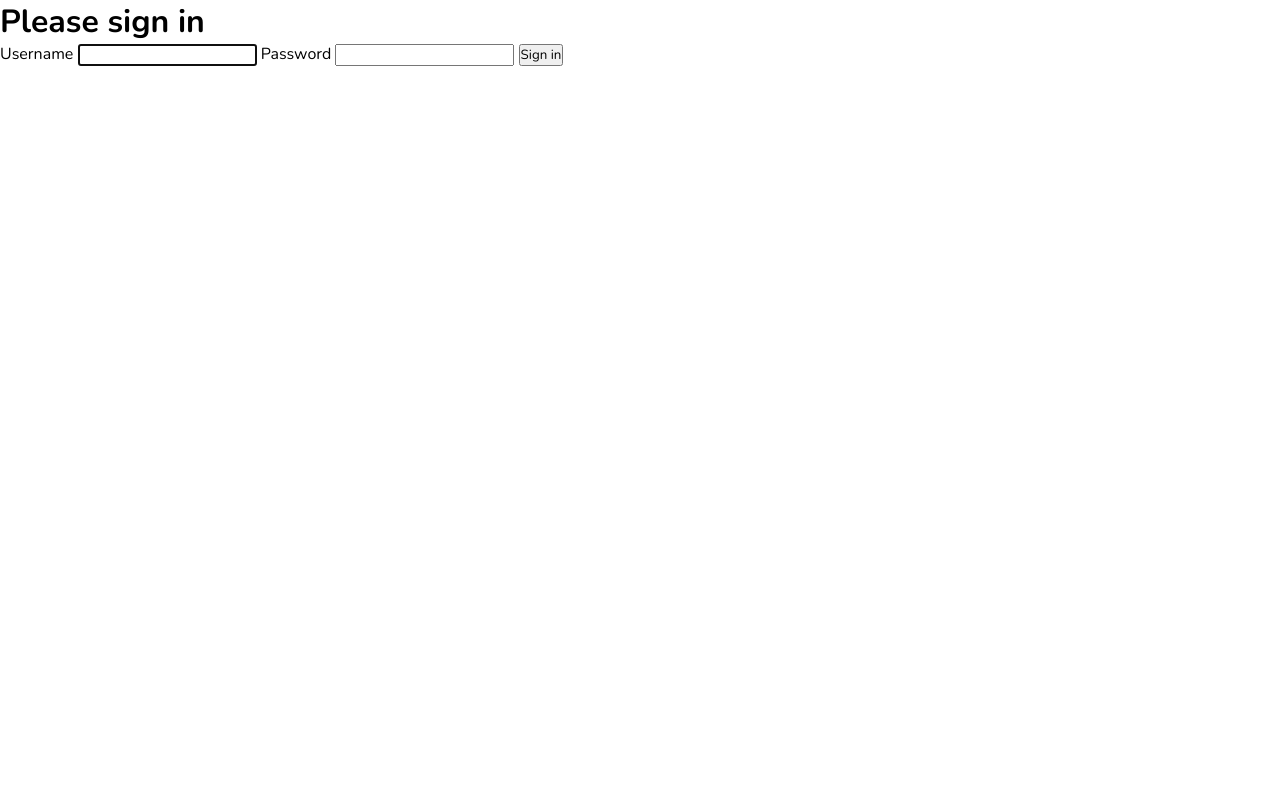
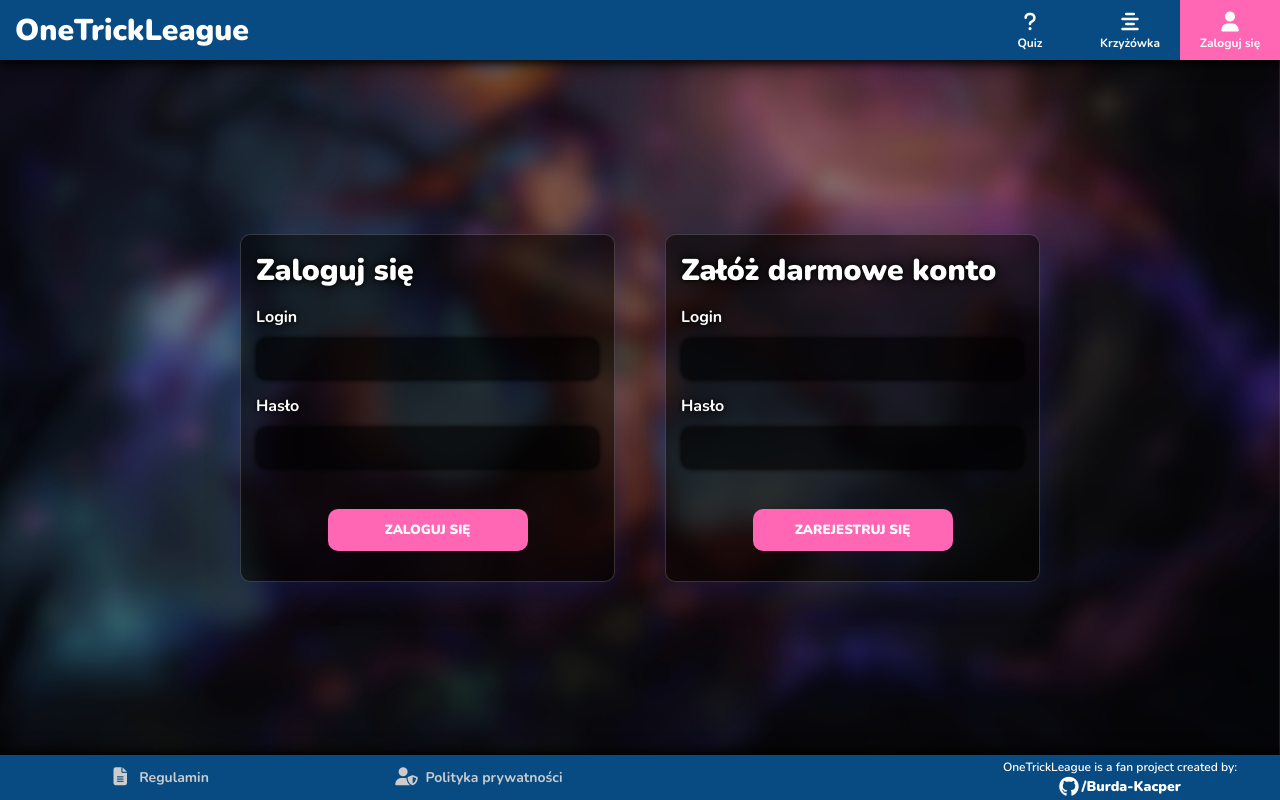
Before and after one commit to Burda-Kacper/OneTrickLeague, a Symfony app: template templates/security/login.html.twig in a window 1280 px wide. Run offline with Twig, Linux system fonts and the light colour scheme; the template is opened without the code that fills it, so the values that code supplies are empty; some libraries are stand-ins or nearby versions.

Commit message:
Add login view (sign up not working yet)

```diff
--- a/public/css/main.css
+++ b/public/css/main.css
@@ -85,6 +85,14 @@
 
 .otl-box-shadow {
   box-shadow: 0 0 5px #000, 0 0 15px #000; }
+
+.otl-glass {
+  background: rgba(0, 0, 0, 0.5);
+  box-shadow: 0 8px 32px 0 rgba(31, 38, 135, 0.37);
+  backdrop-filter: blur(5.5px);
+  -webkit-backdrop-filter: blur(5.5px);
+  border-radius: 10px;
+  border: 1px solid rgba(255, 255, 255, 0.18); }
 
 body {
   overflow: hidden; }
@@ -201,6 +209,13 @@
   background-repeat: no-repeat;
   background-size: cover;
   background-attachment: fixed; }
+
+.layout-header-login-image {
+  width: 30px;
+  height: 30px;
+  border-radius: 50%;
+  border: 2px solid #fff;
+  margin: -7px 0 2px 0; }
 
 .homepage-wrapper {
   width: 100%;
@@ -397,13 +412,7 @@
   margin-bottom: 35px; }
 
 .quiz-question-finish-share-container {
-  padding: 25px;
-  background: rgba(0, 0, 0, 0.5);
-  box-shadow: 0 8px 32px 0 rgba(31, 38, 135, 0.37);
-  backdrop-filter: blur(5.5px);
-  -webkit-backdrop-filter: blur(5.5px);
-  border-radius: 10px;
-  border: 1px solid rgba(255, 255, 255, 0.18); }
+  padding: 25px; }
 
 .quiz-question-finish-link-container {
   margin: 35px auto 0 auto;
@@ -434,3 +443,59 @@
   transition: background-color 0.2s; }
   .quiz-question-finish-link-copy:hover {
     background-color: #ff88c4; }
+
+.login-wrapper {
+  width: 100%;
+  height: 100%;
+  display: flex;
+  justify-content: center;
+  align-items: center; }
+
+.login-container {
+  width: 800px;
+  display: flex;
+  justify-content: space-between; }
+
+.login-card {
+  width: 375px;
+  padding: 15px 15px 30px 15px;
+  text-align: left; }
+
+.login-header {
+  font-size: 30px;
+  font-weight: 900;
+  margin-bottom: 15px; }
+
+.login-label {
+  font-weight: 700;
+  margin-bottom: 3px;
+  display: block;
+  margin-bottom: 10px; }
+
+.login-input {
+  width: 100%;
+  height: 42px;
+  background-color: rgba(0, 0, 0, 0.6);
+  border: 0;
+  box-shadow: 0 0 5px #000;
+  border-radius: 10px;
+  outline: none;
+  padding: 0 0 0 10px;
+  color: #fff;
+  margin-bottom: 15px; }
+
+.login-button {
+  margin: 25px auto 0 auto;
+  display: block;
+  width: 200px;
+  height: 42px;
+  cursor: pointer;
+  background-color: #ff66b3;
+  color: #fff;
+  font-weight: 900;
+  border: 0;
+  border-radius: 10px;
+  text-transform: uppercase;
+  transition: background-color 0.2s; }
+  .login-button:hover {
+    background-color: #ff88c4; }
--- a/public/scss/components/components.scss
+++ b/public/scss/components/components.scss
@@ -1,3 +1,11 @@
 .otl-box-shadow {
   box-shadow: 0 0 5px #000, 0 0 15px #000;
 }
+.otl-glass {
+  background: rgba(0, 0, 0, 0.5);
+  box-shadow: 0 8px 32px 0 rgba(31, 38, 135, 0.37);
+  backdrop-filter: blur(5.5px);
+  -webkit-backdrop-filter: blur(5.5px);
+  border-radius: 10px;
+  border: 1px solid rgba(255, 255, 255, 0.18);
+}
--- a/public/scss/layout.scss
+++ b/public/scss/layout.scss
@@ -122,3 +122,10 @@
   background-size: cover;
   background-attachment: fixed;
 }
+.layout-header-login-image {
+  width: 30px;
+  height: 30px;
+  border-radius: 50%;
+  border: 2px solid #fff;
+  margin: -7px 0 2px 0;
+}
--- /dev/null
+++ b/public/scss/login/login.scss
@@ -0,0 +1,57 @@
+.login-wrapper {
+  width: 100%;
+  height: 100%;
+  display: flex;
+  justify-content: center;
+  align-items: center;
+}
+.login-container {
+  width: 800px;
+  display: flex;
+  justify-content: space-between;
+}
+.login-card {
+  width: 375px;
+  padding: 15px 15px 30px 15px;
+  text-align: left;
+}
+.login-header {
+  font-size: 30px;
+  font-weight: 900;
+  margin-bottom: 15px;
+}
+.login-label {
+  font-weight: 700;
+  margin-bottom: 3px;
+  display: block;
+  margin-bottom: 10px;
+}
+.login-input {
+  width: 100%;
+  height: 42px;
+  background-color: rgba(0, 0, 0, 0.6);
+  border: 0;
+  box-shadow: 0 0 5px #000;
+  border-radius: 10px;
+  outline: none;
+  padding: 0 0 0 10px;
+  color: #fff;
+  margin-bottom: 15px;
+}
+.login-button {
+  margin: 25px auto 0 auto;
+  display: block;
+  width: 200px;
+  height: 42px;
+  cursor: pointer;
+  background-color: $light-pink;
+  color: #fff;
+  font-weight: 900;
+  border: 0;
+  border-radius: 10px;
+  text-transform: uppercase;
+  transition: background-color 0.2s;
+  &:hover {
+    background-color: $light-pink-hover;
+  }
+}
--- a/public/scss/main.scss
+++ b/public/scss/main.scss
@@ -14,3 +14,4 @@
 @import "layout";
 @import "homepage/homepage";
 @import "quiz/quiz";
+@import "login/login";
--- a/public/scss/quiz/quiz.scss
+++ b/public/scss/quiz/quiz.scss
@@ -115,12 +115,6 @@
 }
 .quiz-question-finish-share-container {
   padding: 25px;
-  background: rgba(0, 0, 0, 0.5);
-  box-shadow: 0 8px 32px 0 rgba(31, 38, 135, 0.37);
-  backdrop-filter: blur(5.5px);
-  -webkit-backdrop-filter: blur(5.5px);
-  border-radius: 10px;
-  border: 1px solid rgba(255, 255, 255, 0.18);
 }
 .quiz-question-finish-link-container {
   margin: 35px auto 0 auto;
--- a/src/Service/QuizService.php
+++ b/src/Service/QuizService.php
@@ -75,7 +75,7 @@
         if ($quizSavedToken) {
             $questionsResponse = $this->quizSavedService->getQuestionsForQuizSavedToken($quizSavedToken);
             if (!$questionsResponse->getSuccess()) {
-                return $questionsResponse->toJsonResponse();
+                return $questionsResponse;
             }
             $questions = $questionsResponse->getData();
         } else {
--- a/templates/base.html.twig
+++ b/templates/base.html.twig
@@ -4,8 +4,9 @@
 		<meta charset="UTF-8">
 		<meta name="viewport" content="width=device-width, initial-scale=1">
 		<title>
-			{% block title %}OneTrickLeague
+			{% block title %}Strona główna
 			{% endblock %}
+			| OneTrickLeague
 		</title>
 		<link rel="stylesheet" href="{{ asset('css/main.css') }}"/>
 		<script src="https://kit.fontawesome.com/32d265316c.js" crossorigin="anonymous"></script>
--- a/templates/layout.html.twig
+++ b/templates/layout.html.twig
@@ -9,9 +9,15 @@
 					<i class="fas fa-question"></i>Quiz</a>
 				<a class="layout-header-link" href="{{ path('quiz_enter') }}">
 					<i class="fas fa-align-center"></i>Krzyżówka</a>
-				<a class="layout-header-link layout-header-login" href="#">
-					<i class="fas fa-user"></i>Zaloguj się
-				</a>
+				{% if app.user %}
+					<a class="layout-header-link layout-header-login" href="{{ path('login') }}">
+						<img class="layout-header-login-image" src="{{ asset("img/temp/2.jpg") }}"/>Moje konto
+					</a>
+				{% else %}
+					<a class="layout-header-link layout-header-login" href="{{ path('login') }}">
+						<i class="fas fa-user"></i>Zaloguj się
+					</a>
+				{% endif %}
 			</div>
 		</nav>
 	</header>
--- a/templates/quiz/_finish.html.twig
+++ b/templates/quiz/_finish.html.twig
@@ -5,7 +5,7 @@
 		{{ quizResults.score }}<span>/</span>{##}{{ quizResults.maxScore }}
 	</p>
 	<p class="quiz-question-finish-cheer">{{ quizResults.cheer }}</p>
-	<div class="quiz-question-finish-share-container">
+	<div class="quiz-question-finish-share-container otl-glass">
 		<p>Poniższy link pozwoli na rozwiązanie dokładnie tego samego quizu co Twój. Podziel się nim ze znajomymi i porównajcie swoje wyniki!
 		</p>
 		<div class="quiz-question-finish-link-container">
--- a/templates/security/login.html.twig
+++ b/templates/security/login.html.twig
@@ -1,42 +1,37 @@
-{% extends 'base.html.twig' %}
+{% extends 'layout.html.twig' %}
 
-{% block title %}Log in!{% endblock %}
+{% block title %}Zaloguj się!
+{% endblock %}
 
-{% block body %}
-<form method="post">
-    {% if error %}
-        <div class="alert alert-danger">{{ error.messageKey|trans(error.messageData, 'security') }}</div>
-    {% endif %}
+{% block content %}
+	<div class="login-wrapper">
+		<div class="login-container anim-slide-in-up">
+			<div class="left otl-glass login-card">
+				<form method="post">
+					<p class="login-header">Zaloguj się</p>
+					<label class="login-label" for="inputUsername">Login</label>
+					<input type="text" value="{{ last_username }}" name="username" id="inputUsername" class="login-input" autocomplete="username" autofocus>
+					<label class="login-label" for="inputPassword">Hasło</label>
+					<input type="password" name="password" id="inputPassword" class="login-input">
 
-    {% if app.user %}
-        <div class="mb-3">
-            You are logged in as {{ app.user.username }}, <a href="{{ path('app_logout') }}">Logout</a>
-        </div>
-    {% endif %}
+					<input type="hidden" name="_csrf_token" value="{{ csrf_token('authenticate') }}">
+					<button class="login-button" type="submit">
+						Zaloguj się
+					</button>
+				</form>
+			</div>
+			<div class="right otl-glass login-card">
+				<p class="login-header">Załóż darmowe konto</p>
+				<label class="login-label" for="registerUsername">Login</label>
+				<input type="text" name="registerUsername" id="registerUsername" class="login-input" autocomplete="username">
+				<label class="login-label" for="registerPassword">Hasło</label>
+				<input type="password" name="registerPassword" id="registerPassword" class="login-input">
 
-    <h1 class="h3 mb-3 font-weight-normal">Please sign in</h1>
-    <label for="inputUsername">Username</label>
-    <input type="text" value="{{ last_username }}" name="username" id="inputUsername" class="form-control" autocomplete="username" required autofocus>
-    <label for="inputPassword">Password</label>
-    <input type="password" name="password" id="inputPassword" class="form-control" autocomplete="current-password" required>
+				<button class="login-button">
+					Zarejestruj się
+				</button>
 
-    <input type="hidden" name="_csrf_token"
-           value="{{ csrf_token('authenticate') }}"
-    >
-
-    {#
-        Uncomment this section and add a remember_me option below your firewall to activate remember me functionality.
-        See https://symfony.com/doc/current/security/remember_me.html
-
-        <div class="checkbox mb-3">
-            <label>
-                <input type="checkbox" name="_remember_me"> Remember me
-            </label>
-        </div>
-    #}
-
-    <button class="btn btn-lg btn-primary" type="submit">
-        Sign in
-    </button>
-</form>
+			</div>
+		</div>
+	</div>
 {% endblock %}
```
